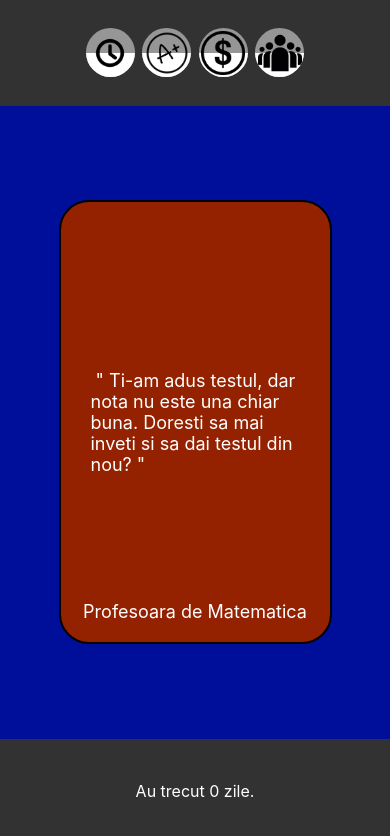
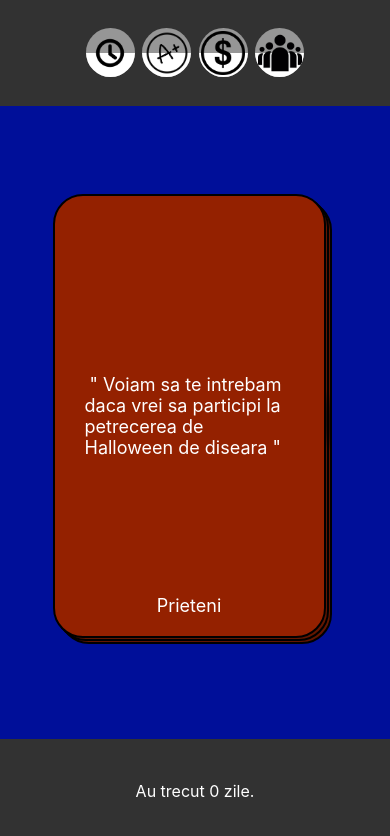
Before and after one commit to Cosmin765/decision-game-react-native, a React Native app: screen / in a window 390 px wide. Shown: the top 836 px of the page. Built offline with nearby package versions, Linux system fonts and the light colour scheme.

Commit message:
added support for shuffled game events

```diff
--- a/App.js
+++ b/App.js
@@ -6,15 +6,14 @@ import Timer from './src/Timer';
 
 import CustomAlert from './src/CustomAlert';
 
+const gameEventsInitial = require('./data/gameEvents.json').sort(() => Math.random() - 0.5);
 
 export default function App() {
-  // import gameEventsTemp from './data/gameEvents.json';
-  const gameEventsTemp = require('./data/gameEvents.json');
-
   const maxLevel = 20;
   const statsCount = 4;
 
-  const [gameEvents, setGameEvents] = useState(Array.from(gameEventsTemp));
+  const [gameEvents, setGameEvents] = useState(Array.from(gameEventsInitial));
+
   const [alertInfo, setAlertInfo] = useState({
     show: false,
     data: null
@@ -27,7 +26,7 @@ export default function App() {
   const cardsCount = gameEvents.length;
 
   const removeCard = () => {
-    gameEvents.splice(0, 1);
+    gameEvents.splice(gameEvents.findIndex(event => event === gameEventsInitial[gameEventsInitial.length - 1]), 1);
     setGameEvents(Array.from(gameEvents));
   };
 
@@ -46,7 +45,7 @@ export default function App() {
     current: statsLevel.current.map((level, index) => level + effect[index]),
   });
 
-  const passedTime = Math.round(366 / gameEventsTemp.length * (gameEventsTemp.length - gameEvents.length)); // for the timer
+  const passedTime = Math.round(366 / gameEventsInitial.length * (gameEventsInitial.length - gameEvents.length)); // for the timer
 
   return (
     <View style={styles.container}>
--- a/data/gameEvents.json
+++ b/data/gameEvents.json
@@ -8,5 +8,29 @@
     "right": {
       "effect": [-4, 4, 0, 0]
     }
+  },
+  {
+    "q": "Aveti de facut un proiect despre Franta. Veti lucra in grupe de cate 4",
+    "name": "Profesoara de Franceza",
+    "left": {
+      "decision": "O sa ajut si eu",
+      "effect": [-6, 0, -2, 4]
+    },
+    "right": {
+      "decision": "Nu ma implic",
+      "effect": [4, 0, 0, -6]
+    }
+  },
+  {
+    "q": "Voiam sa te intrebam daca vrei sa participi la petrecerea de Halloween de diseara",
+    "name": "Prieteni",
+    "left": {
+      "decision": "O sa vin (cumpar costum)",
+      "effect": [-2, 0, -4, 6]
+    },
+    "right": {
+      "decision": "Nu pot veni",
+      "effect": [4, 0, 2, -6]
+    }
   }
 ]
```
